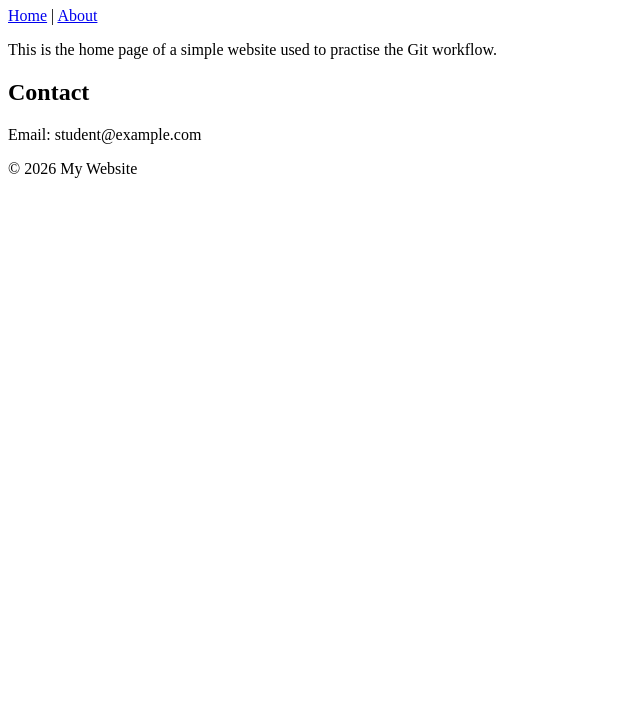
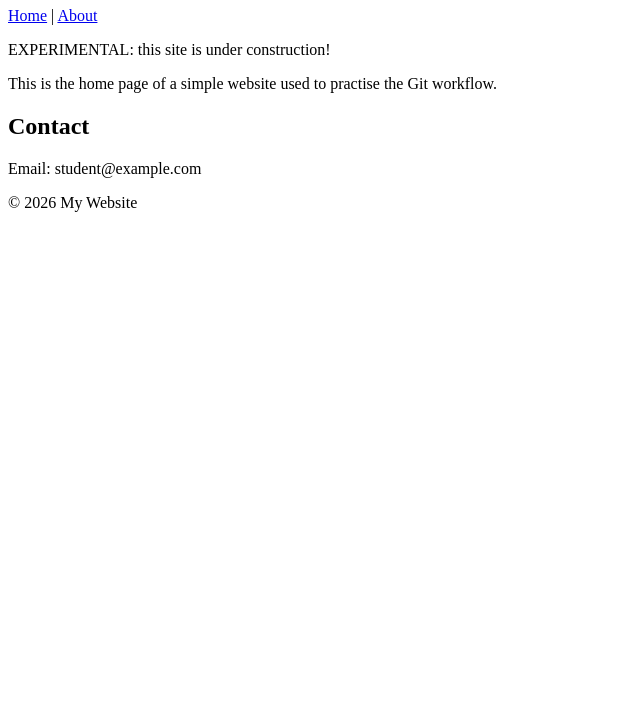
Before and after one commit to ankit14-dev/git-workflow-assignment, a plain HTML site: page index.html in a window 1280 px wide. Shown: the part 73-800 px from the top of the page, without its empty margins (0-640 px from the left). Drawn offline with Linux system fonts and the light colour scheme.

Commit message:
Add experimental banner to index.html

```diff
--- a/index.html
+++ b/index.html
@@ -15,6 +15,7 @@
   </header>
 
   <main>
+    <p class="banner">EXPERIMENTAL: this site is under construction!</p>
     <p>This is the home page of a simple website used to practise the Git workflow.</p>
 
     <section id="contact">
```
